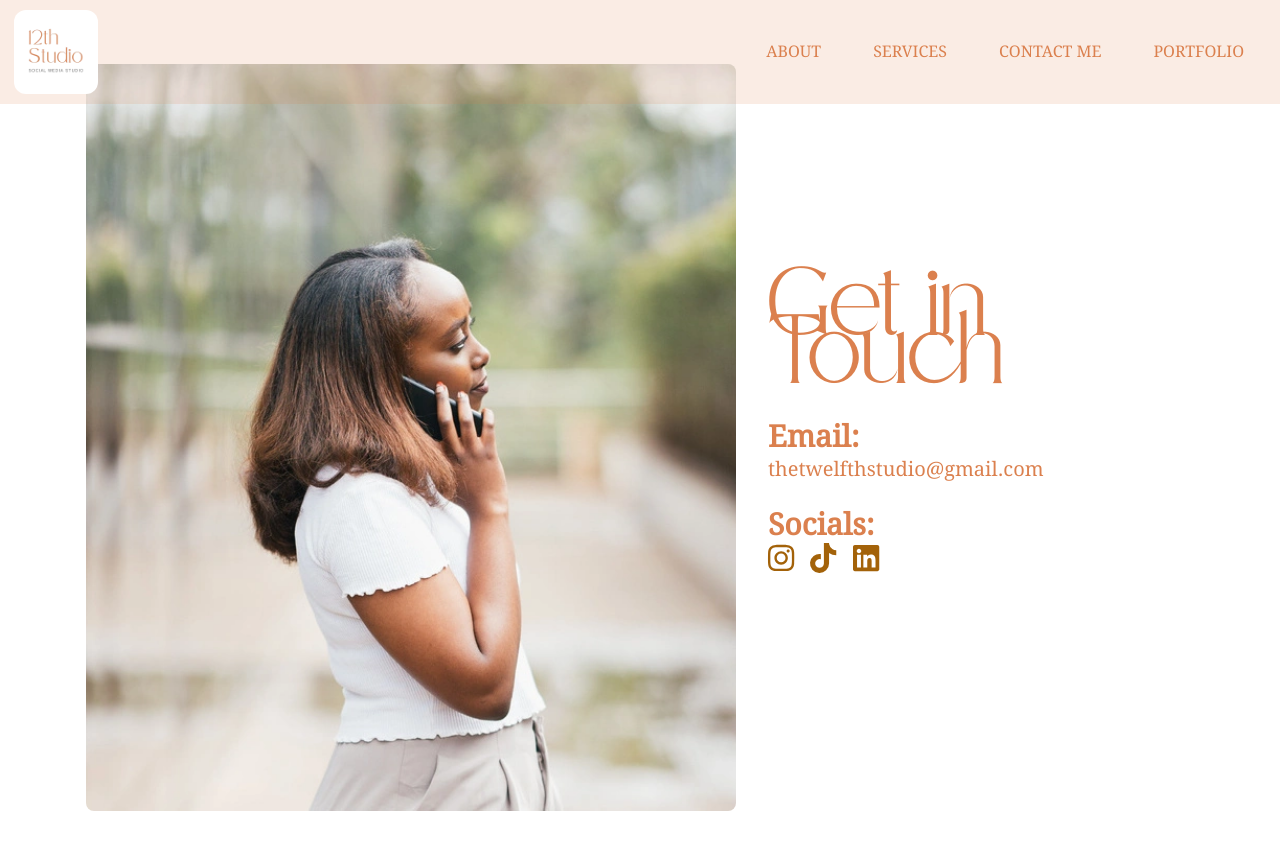
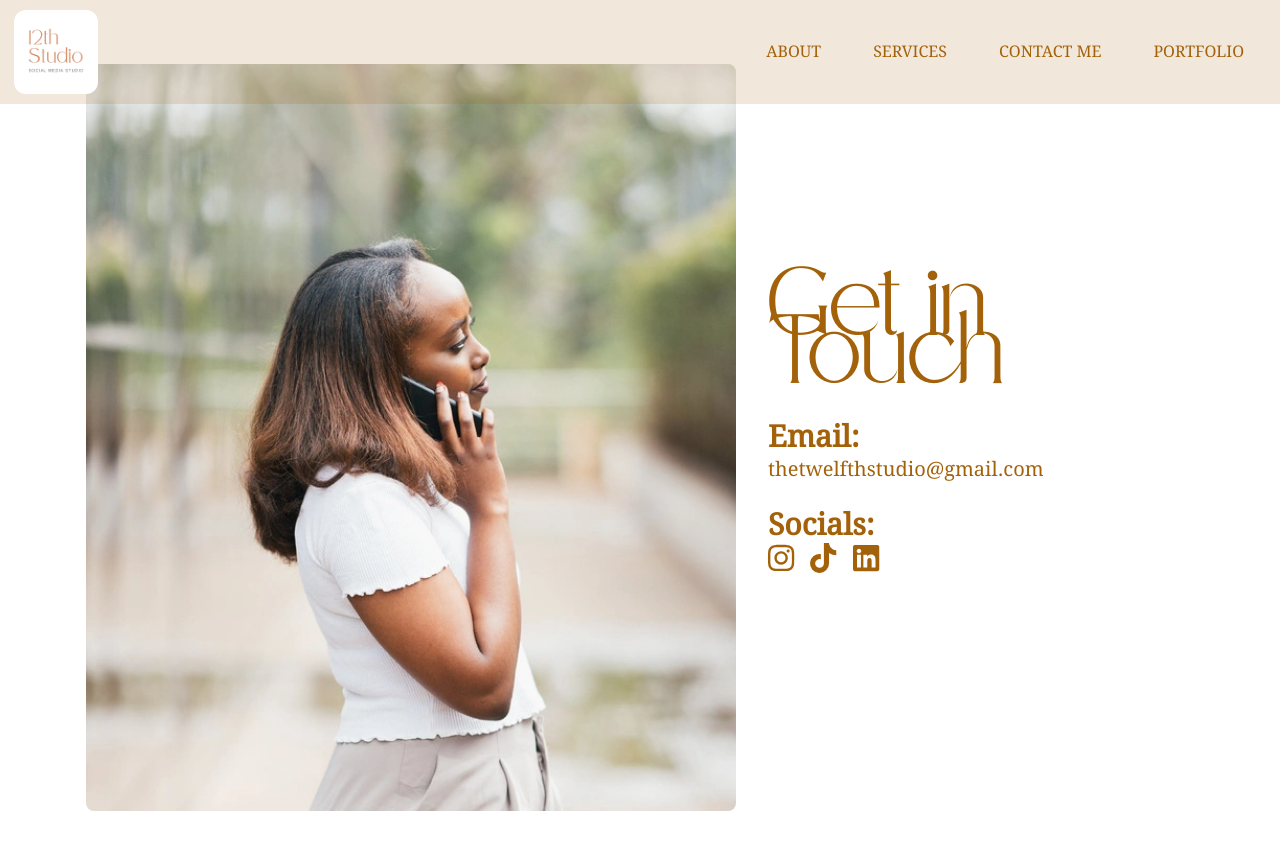
Before and after one commit to ElNgatia/olivia-portfolio, a React (Create React App) app: page /contact in a window 1280 px wide. Shown: the top 850 px of the page. Built offline with nearby package versions, Linux system fonts and the light colour scheme.

Commit message:
Update text color in Services, SocialMediaManagement, Testimonials, and Contact components

```diff
--- a/src/components/Contact.js
+++ b/src/components/Contact.js
@@ -23,22 +23,22 @@ export default function Contact() {
           </div>
 
           <div className="container flex mx-auto md:flex-shrink sm:flex-shrink md:w-1/2 sm:w-1/8 flex-col sm:text-left md:text-left justify-center text-center">
-            <h1 className="title-font sm:text-5xl text-3xl mb-4 mt-4 font-medium font-safiramarch text-orange">
+            <h1 className="title-font sm:text-5xl text-3xl mb-4 mt-4 font-medium font-safiramarch text-dirt">
               Get in Touch
             </h1>
             <div className="items-start mb-4">
               <div className="flex flex-col space-y- md:space-y-0 mb-4">
               <br/>
                 <div className="">
-                <span className="lg:text-3xl  md:text-lg font-semibold text-orange">Email:</span>
-                <a href="mailto:thetwelfthstudio@gmail.com"><p className="text-base md:text-xl text-orange">
+                <span className="lg:text-3xl  md:text-lg font-semibold text-dirt">Email:</span>
+                <a href="mailto:thetwelfthstudio@gmail.com"><p className="text-base md:text-xl text-dirt">
                   thetwelfthstudio@gmail.com
                 </p></a>
 
                 </div>
                 <br/>
                 <div>
-                <span className=" lg:text-3xl font-semibold text-orange text-[18px]">
+                <span className=" lg:text-3xl font-semibold text-dirt text-[18px]">
                   Socials:
                 </span>
                 <div className="space-x-4 items-center">
--- a/src/components/Navbar.js
+++ b/src/components/Navbar.js
@@ -6,7 +6,7 @@ export default function Navbar() {
     setIsNavOpen(false);
   };
   return (
-    <header className="bg-orange bg-opacity-15 fixed md:fixed top-0 w-full font-droidserif">
+    <header className="bg-dirt bg-opacity-15 fixed md:fixed top-0 w-full font-droidserif">
       <div className=" flex items-center justify-between py-6 mx-4">
       <a
           className="mb-4 md:mb-0 ml-3 scale-150 bg-white rounded-lg p-1 hover:shadow-lg"
@@ -20,9 +20,9 @@ export default function Navbar() {
               className="HAMBURGER-ICON space-y-2 mr-8"
               onClick={() => setIsNavOpen((prev) => !prev)}
             >
-              <span className="block h-0.5 w-8 animate-pulse bg-orange"></span>
-              <span className="block h-0.5 w-8 animate-pulse bg-orange"></span>
-              <span className="block h-0.5 w-8 animate-pulse bg-orange"></span>
+              <span className="block h-0.5 w-8 animate-pulse bg-dirt"></span>
+              <span className="block h-0.5 w-8 animate-pulse bg-dirt"></span>
+              <span className="block h-0.5 w-8 animate-pulse bg-dirt"></span>
             </div>
             <div className={isNavOpen ? "showMenuNav" : "hideMenuNav"}>
               <div
@@ -45,14 +45,14 @@ export default function Navbar() {
               <div className="flex flex-col items-center justify-center space-y-6 h-screen">
                 <a
                   href="/about"
-                  className="mr-5 hover:text-orange"
+                  className="mr-5 hover:text-dirt"
                   onClick={closeMenu}
                 >
                   ABOUT
                 </a>
                 <a
                   href="/services"
-                  className="mr-5 hover:text-orange"
+                  className="mr-5 hover:text-dirt"
                   onClick={closeMenu}
                 >
                   SERVICES
@@ -60,14 +60,14 @@ export default function Navbar() {
 
                 <a
                   href="/contact"
-                  className="mr-5 hover:text-orange"
+                  className="mr-5 hover:text-dirt"
                   onClick={closeMenu}
                 >
                   CONTACT ME
                 </a>
                 <a
                   href="/mywork"
-                  className="mr-5 hover:text-orange"
+                  className="mr-5 hover:text-dirt"
                   onClick={closeMenu}
                 >
                   PORTFOLIO
@@ -77,23 +77,23 @@ export default function Navbar() {
           </section>
           <ul className="DESKTOP-MENU hidden space-x-8 md:flex">
             <li>
-              <a href="/about" className="mr-5 text-orange">
+              <a href="/about" className="mr-5 text-dirt">
                 ABOUT
               </a>
             </li>
             <li>
-              <a href="/services" className="mr-5 text-orange">
+              <a href="/services" className="mr-5 text-dirt">
                 SERVICES
               </a>
             </li>
 
             <li>
-              <a href="/contact" className="mr-5 text-orange">
+              <a href="/contact" className="mr-5 text-dirt">
                 CONTACT ME
               </a>
             </li>
             <li>
-              <a href="/mywork" className="mr-5 text-orange">
+              <a href="/mywork" className="mr-5 text-dirt">
                 PORTFOLIO
               </a>
             </li>
@@ -110,7 +110,7 @@ export default function Navbar() {
         height: 100vh;
         top: 0;
         left: 0;
-        background: orange;
+        background: dirt;
         z-index: 10;
         display: flex;
         flex-direction: column;
--- a/src/components/Services.js
+++ b/src/components/Services.js
@@ -11,7 +11,8 @@ export default function Services() {
           <div className="m-4">
             <div className=" grid grid-cols-1 gap-8 md:grid-cols-4 auto-rows-fr ">
               <div className="content-center">
-                <h1 className="text-3xl md:text-sm mb-4 font-safiramarch text-orange text-center ">
+                <h1 className="text-3xl md:text-sm mb-4 font-safiramarch text-dirt
+                 text-center ">
                   MY SERVICES
                 </h1>
               </div>
--- a/src/components/SocialMediaManagement.js
+++ b/src/components/SocialMediaManagement.js
@@ -9,7 +9,7 @@ export default function SocialMediaManagement() {
     >
       <div className="flex-row space-x-8 space-y-24 container my-auto mx-auto px-4 h-full  justify-around">
         <div className="">
-          <h2 className="lg:text-3xl md:text-base m-4 font-safiramarch text-orange text-center ">
+          <h2 className="lg:text-3xl md:text-base m-4 font-safiramarch text-dirt text-center ">
             Social Media Management And Curation
           </h2>
         </div>
--- a/src/components/Testimonials.js
+++ b/src/components/Testimonials.js
@@ -7,7 +7,7 @@ export default function Testimonials() {
       className="flex flex-col md:flex-row items-center min-h-screen font-merriweather py-8 my-8"
     >
       <div className="container mx-auto px-4 py-16">
-        <h2 className="text-3xl font-merriweatherbold mb-4 text-orange">client reviews</h2>
+        <h2 className="text-3xl font-merriweatherbold mb-4 text-dirt">client reviews</h2>
         <div className="flex flex-wrap -mx-4">
           <div className="w-full md:w-1/3 px-4 mb-8">
             <div className="aspect-w-16 aspect-h-9">
```
